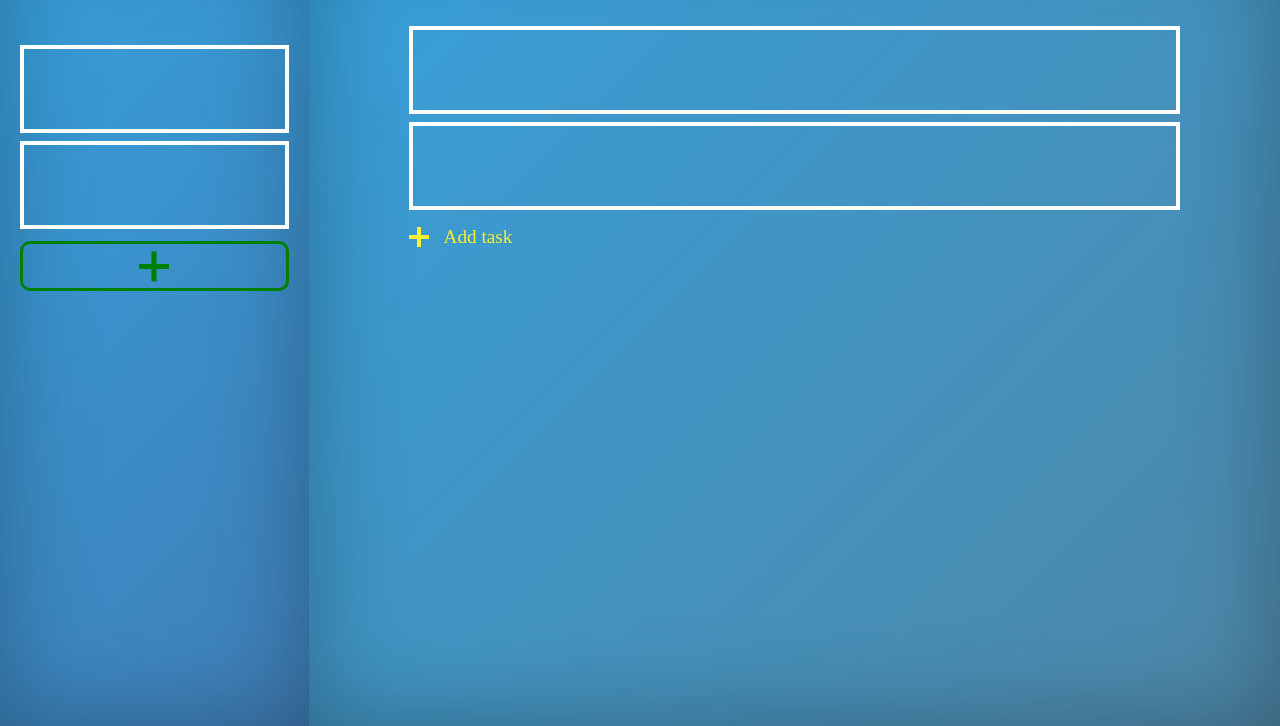
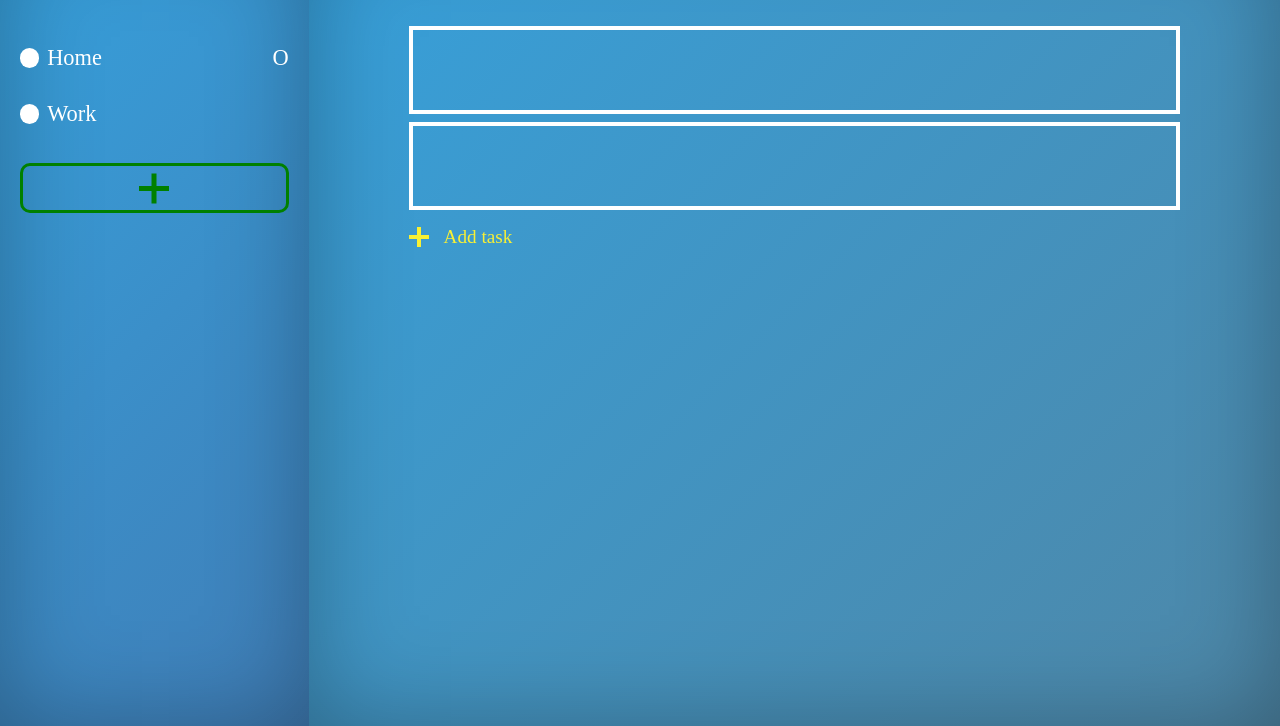
Before and after one commit to heno-s/odin-todo-manager-ts, a website: page dist/index.html in a window 1280 px wide. Shown: the part 74-800 px from the top of the page. Drawn offline with Linux system fonts and the light colour scheme.

Commit message:
Add project markup and style it

```diff
--- a/dist/index.html
+++ b/dist/index.html
@@ -17,10 +17,20 @@
                     <h1 class="projects-title">Projects</h1>
                 </div>
                 <div class="sidebar-body">
-                    <div class="projects">
-                        <div class="project"></div>
-                        <div class="project"></div>
-                    </div>
+                    <ul class="projects">
+                        <li class="project">
+                            <div class="project-marker"></div>
+                            <span class="project-name">home</span>
+                            <div class="project-delete">
+                                <span class="trash-icon">O</span>
+                            </div>
+                        </li>
+                        <li class="project">
+                            <div class="project-marker"></div>
+                            <span class="project-name">work</span>
+                            <div class="project-delete"></div>
+                        </li>
+                    </ul>
                     <button class="add-project"></button>
                 </div>
             </div>
--- a/dist/style.css
+++ b/dist/style.css
@@ -22,6 +22,46 @@
 .sidebar-body {
     padding: 0 20px 10px;
     overflow: auto;
+}
+
+.project {
+    display: flex;
+    cursor: pointer;
+    font-size: 1.4rem;
+    text-transform: capitalize;
+    margin-bottom: 30px;
+    align-items: center;
+}
+
+.project:last-child {
+    margin-bottom: 36px;
+}
+
+.project::before {
+    content: "";
+    width: 1.2rem;
+    aspect-ratio: 1;
+    background-color: currentColor;
+    border-radius: 50%;
+    left: -0.9rem;
+}
+
+.project-name {
+    margin-left: 0.5rem;
+}
+
+.project-delete {
+    margin-left: auto;
+}
+
+.project:hover,
+.project.active {
+    color: #f8f034;
+}
+
+.project:hover .project-name,
+.project.active .project-name {
+    margin-left: 0.8rem;
 }
 
 .add-project {
@@ -49,15 +89,6 @@
     rotate: 90deg;
 }
 
-.project {
-    margin-bottom: 8px;
-}
-
-.project:last-child {
-    margin-bottom: 12px;
-}
-
-.project,
 .task {
     border: 4px solid;
     padding: 40px 0;
```
